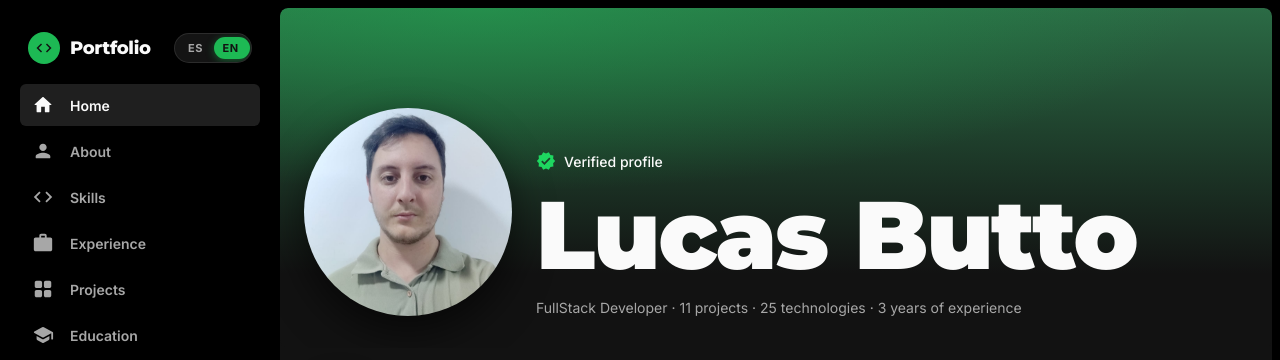
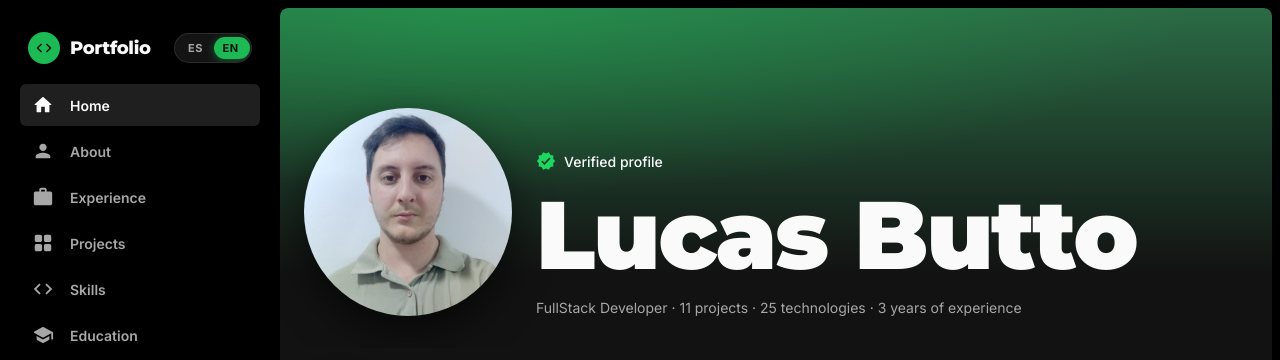
Before and after one commit to LucasButto/Portfolio-Spotify, a React (Vite) app: page / in a window 1280 px wide. Shown: the top 360 px of the page. Built offline with nearby package versions, Linux system fonts and the light colour scheme.

Commit message:
refactor: skill nav button moved next to projects

```diff
--- a/src/data/navigation.ts
+++ b/src/data/navigation.ts
@@ -3,13 +3,13 @@ import type { NavItem } from "@/types/portfolio";
 export const navItems: NavItem[] = [
   { id: "home", label: { en: "Home", es: "Inicio" }, icon: "home" },
   { id: "about", label: { en: "About", es: "Sobre mí" }, icon: "user" },
-  { id: "skills", label: { en: "Skills", es: "Skills" }, icon: "sparkles" },
   {
     id: "experience",
     label: { en: "Experience", es: "Experiencia" },
     icon: "briefcase",
   },
   { id: "projects", label: { en: "Projects", es: "Proyectos" }, icon: "grid" },
+  { id: "skills", label: { en: "Skills", es: "Skills" }, icon: "sparkles" },
   {
     id: "education",
     label: { en: "Education", es: "Educación" },
```
